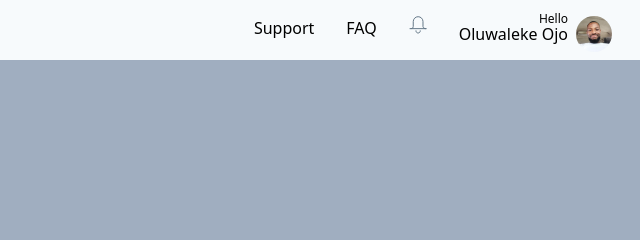
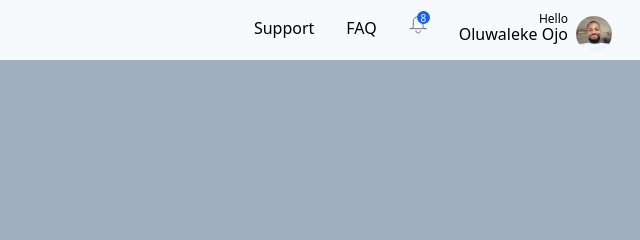
Before and after one commit to limistah/minttechtest, a Gatsby site: page / in a window 1280 px wide. Shown: the top 240 px of the page, 640-1280 px from the left. Built offline with nearby package versions, Linux system fonts and the light colour scheme; Gatsby itself is replaced by a stand-in of ours.

Commit message:
Completes topbar

```diff
--- a/src/components/TopbarMeta.js
+++ b/src/components/TopbarMeta.js
@@ -12,8 +12,9 @@ function TopbarMeta() {
         <a href="#test">FAQ</a>
       </div>
 
-      <div className="topbar-meta-icon">
+      <div data-count="8" className="topbar-meta-icon">
         <svg
+          className="topbar-meta-bell-icon"
           width="18"
           height="18"
           viewBox="0 0 18 18"
--- a/src/pages/index.css
+++ b/src/pages/index.css
@@ -623,6 +623,7 @@ body {
 .topbar-meta > * {
   padding: 0.5rem;
   margin: 0.5rem;
+  position: relative;
 }
 
 .topbar-meta-user {
@@ -637,6 +638,25 @@ body {
   text-align: right;
   font-size: 0.75rem;
   line-height: 0.5;
+}
+
+/* .topbar-meta-bell-icon {
+  @apply relative;
+} */
+
+.topbar-meta-icon:before {
+  position: absolute;
+  color: #fff;
+  font-size: 0.875rem;
+  text-align: center;
+  content: attr(data-count);
+  width: 13px;
+  height: 13px;
+  border-radius: 100%;
+  background-color: #1860ec;
+  right: 5px;
+  font-size: 10px;
+  top: 3px;
 }
 
 .avatar-image {
--- a/src/styles/main.css
+++ b/src/styles/main.css
@@ -18,7 +18,7 @@ body {
 }
 
 .topbar-meta > * {
-  @apply p-2 m-2;
+  @apply p-2 m-2 relative;
 }
 
 .topbar-meta-user {
@@ -32,6 +32,22 @@ body {
   @apply text-right;
   font-size: 0.75rem;
   line-height: 0.5;
+}
+
+/* .topbar-meta-bell-icon {
+  @apply relative;
+} */
+
+.topbar-meta-icon:before {
+  @apply absolute text-white text-sm text-center;
+  content: attr(data-count);
+  width: 13px;
+  height: 13px;
+  border-radius: 100%;
+  background-color: #1860ec;
+  right: 5px;
+  font-size: 10px;
+  top: 3px;
 }
 
 .avatar-image {
```
